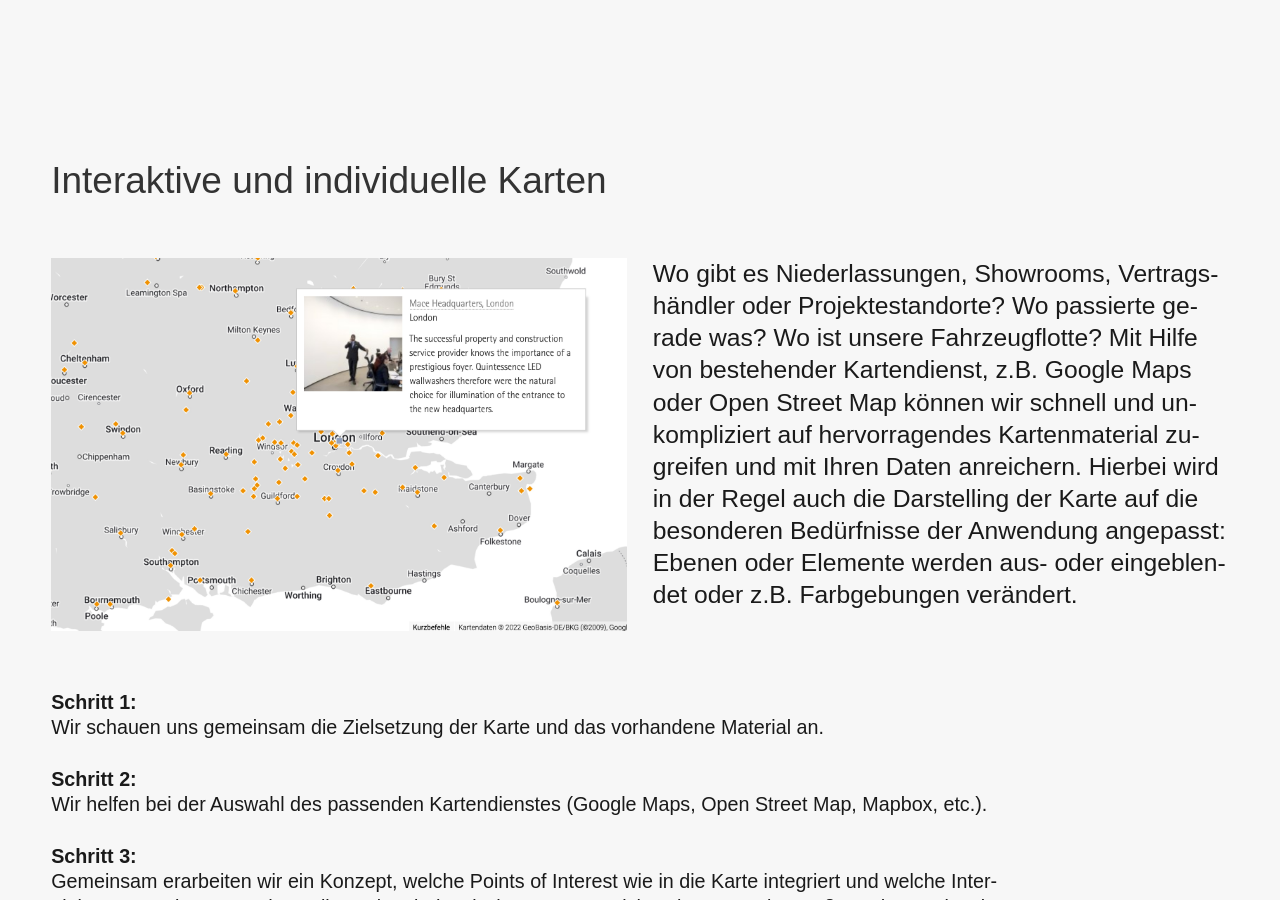
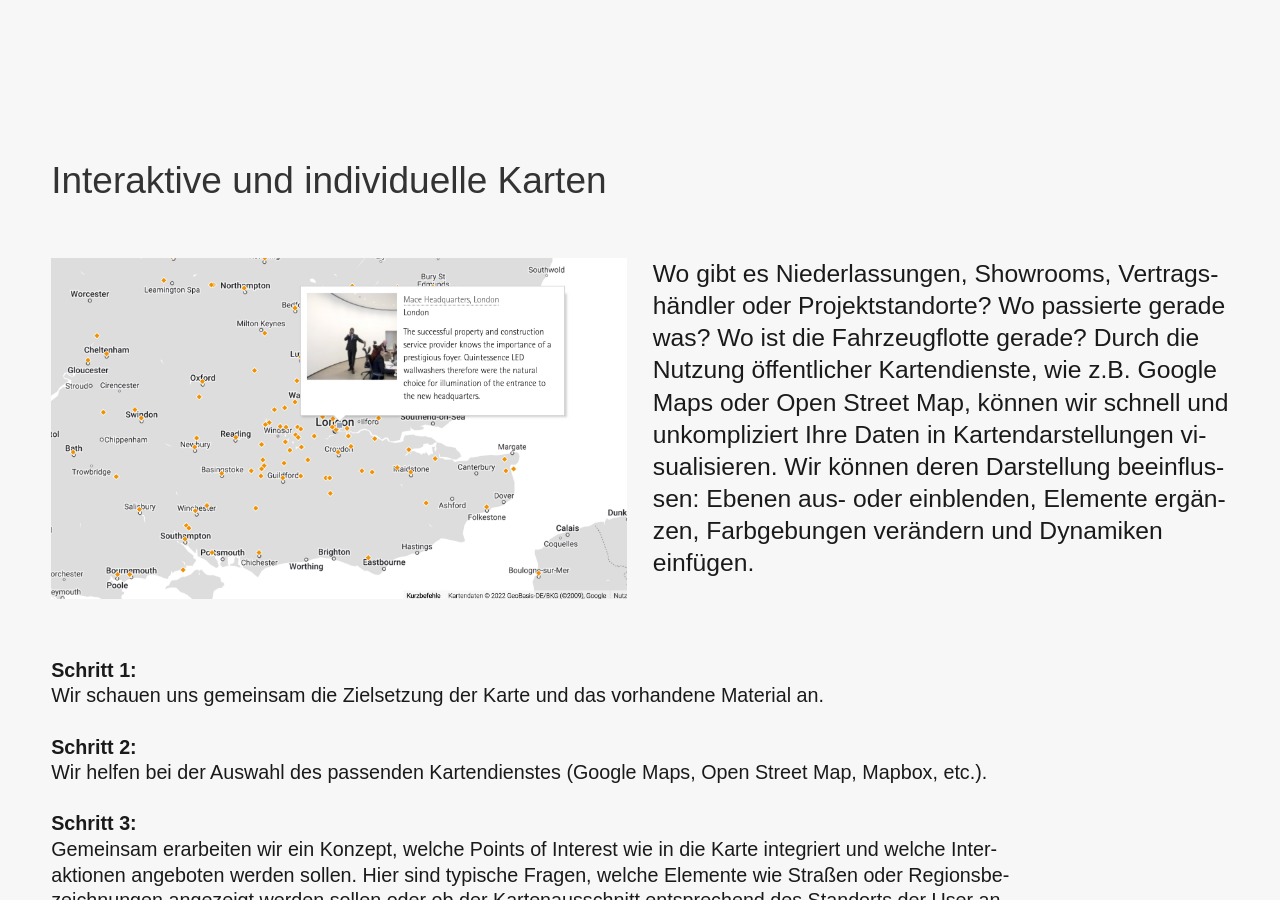
Before and after one commit to Klickmeister/klickmeister.github.io, a Jekyll site: the page built from _products/karten-und-visualisierungen.md, in a window 1280 px wide and 900 px high, scrolled down 611 px. Built offline with Jekyll 4.4.1, drawn with Linux system fonts in a browser that asks for light colours; some web fonts are replaced.

Commit message:
Update karten-und-visualisierungen.md

```diff
--- a/_products/karten-und-visualisierungen.md
+++ b/_products/karten-und-visualisierungen.md
@@ -17,7 +17,7 @@ intro: |
     <img data-height="full" src="./images/erco-karten.jpg" alt="Interaktive und individuelle Karten">
     <figcaption>
         <div class="limited-box" data-box-width="m">
-            <p>Wo gibt es Niederlassungen, Showrooms, Vertragshändler oder Projektestandorte? Wo passierte gerade was? Wo ist unsere Fahrzeugflotte? Mit Hilfe von bestehender Kartendienst, z.B. Google Maps oder Open Street Map können wir schnell und unkompliziert auf hervorragendes Kartenmaterial zugreifen und mit Ihren Daten anreichern. Hierbei wird in der Regel auch die Darstelling der Karte auf die besonderen Bedürfnisse der Anwendung angepasst: Ebenen oder Elemente werden aus- oder eingeblendet oder z.B. Farbgebungen verändert.</p>
+            <p>Wo gibt es Niederlassungen, Showrooms, Vertragshändler oder Projektstandorte? Wo passierte gerade was? Wo ist die Fahrzeugflotte gerade? Durch die Nutzung öffentlicher Kartendienste, wie z.B. Google Maps oder Open Street Map, können wir schnell und unkompliziert Ihre Daten in Kartendarstellungen visualisieren. Wir können deren Darstellung beeinflussen: Ebenen aus- oder einblenden, Elemente ergänzen, Farbgebungen verändern und Dynamiken einfügen.</p>
         </div>
     </figcaption>
 </figure>
```
Also changed, not shown: other parts of _products/karten-und-visualisierungen.md (+1 -1 lines).
